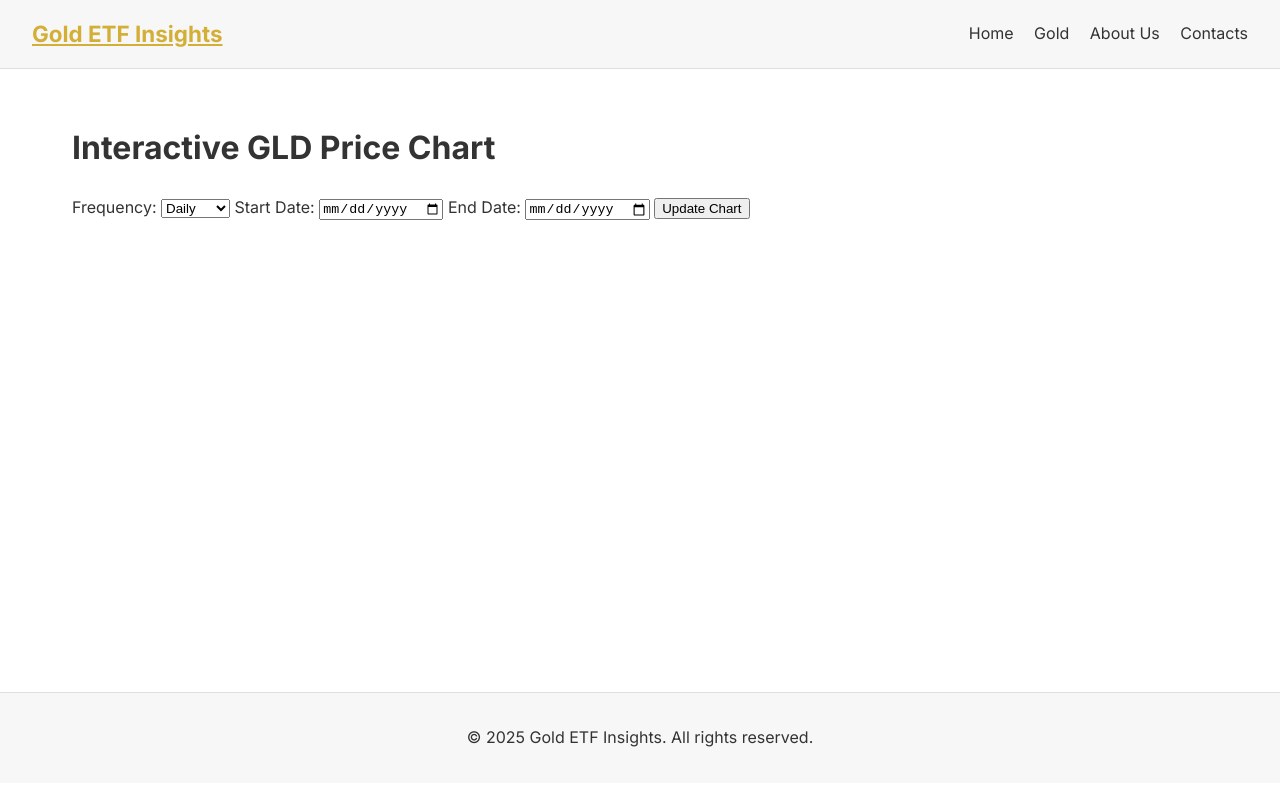
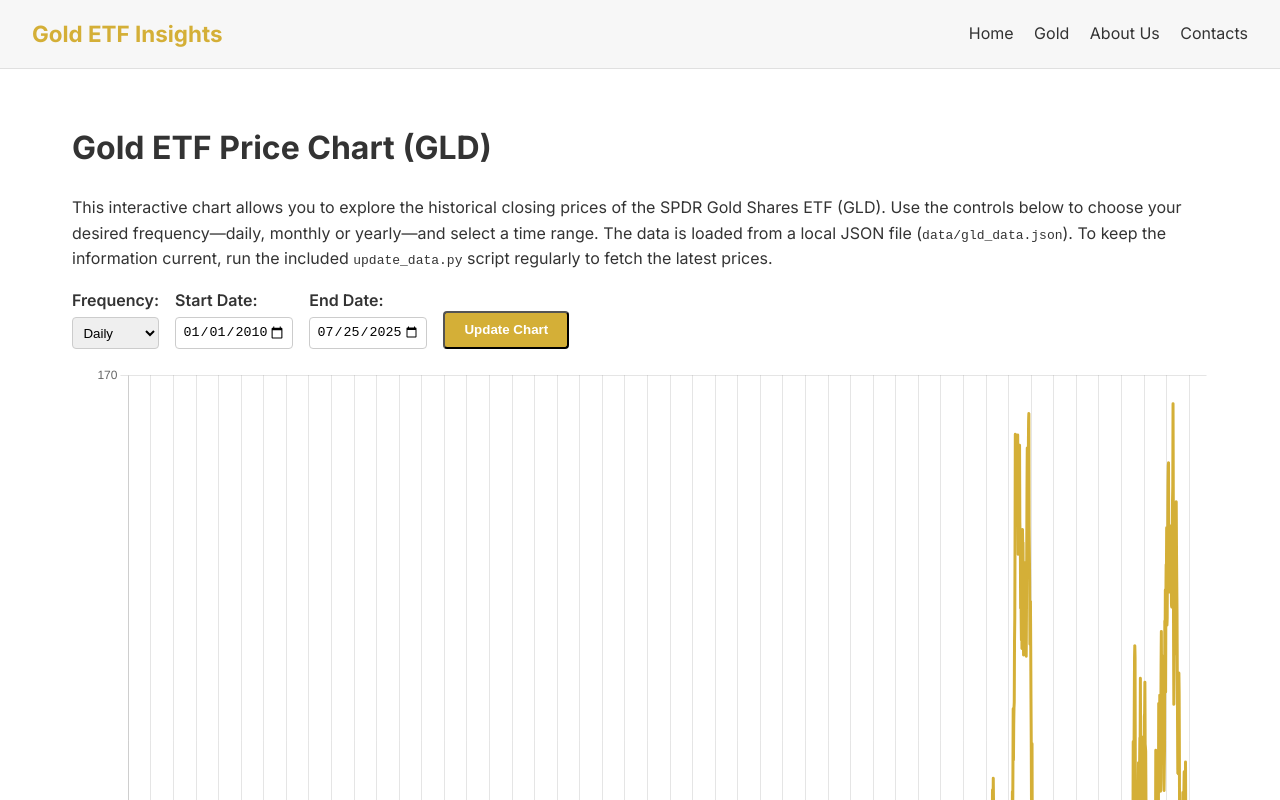
Before and after one commit to fortul/Test, a plain HTML site: page gold.html in a window 1280 px wide. Shown: the top 800 px of the page. Drawn offline with nearby package versions, Linux system fonts and the light colour scheme.

Commit message:
Add files via upload

```diff
--- a/gold.html
+++ b/gold.html
@@ -1,15 +1,17 @@
 <!DOCTYPE html>
 <html lang="en">
 <head>
-  <meta charset="UTF-8" />
-  <meta name="viewport" content="width=device-width, initial-scale=1.0"/>
+  <meta charset="UTF-8">
+  <meta name="viewport" content="width=device-width, initial-scale=1.0">
   <title>Gold ETF Insights – Gold Chart</title>
-  <link rel="stylesheet" href="style.css" />
-  <link href="https://fonts.googleapis.com/css2?family=Inter:wght@400;600;700&display=swap" rel="stylesheet"/>
+  <link rel="stylesheet" href="style.css">
+  <link href="https://fonts.googleapis.com/css2?family=Inter:wght@400;600;700&display=swap" rel="stylesheet">
+  <!-- Chart.js CDN for interactive charts -->
+  <script src="https://cdn.jsdelivr.net/npm/chart.js@4.4.1/dist/chart.umd.min.js"></script>
 </head>
 <body>
   <header>
-    <a href="index.html" class="logo">Gold ETF Insights</a>
+    <div class="logo">Gold ETF Insights</div>
     <nav>
       <a href="index.html">Home</a>
       <a href="gold.html">Gold</a>
@@ -19,36 +21,32 @@
   </header>
 
   <main class="container">
-    <h1>Interactive GLD Price Chart</h1>
-    <div class="controls">
+    <h1>Gold ETF Price Chart (GLD)</h1>
+    <p>This interactive chart allows you to explore the historical closing prices of the SPDR&nbsp;Gold&nbsp;Shares ETF (GLD). Use the controls below to choose your desired frequency—daily, monthly or yearly—and select a time range. The data is loaded from a local JSON file (<code>data/gld_data.json</code>). To keep the information current, run the included <code>update_data.py</code> script regularly to fetch the latest prices.</p>
+    <div class="chart-controls">
+      <div class="control-group">
         <label for="freq">Frequency:</label>
         <select id="freq">
           <option value="daily">Daily</option>
           <option value="monthly">Monthly</option>
           <option value="yearly">Yearly</option>
         </select>
-
+      </div>
+      <div class="control-group">
         <label for="start-date">Start Date:</label>
-      <input type="date" id="start-date"/>
-
+        <input type="date" id="start-date">
+      </div>
+      <div class="control-group">
         <label for="end-date">End Date:</label>
-      <input type="date" id="end-date"/>
-
-      <button id="update">Update Chart</button>
+        <input type="date" id="end-date">
       </div>
-
-    <div class="chart-container">
-      <canvas id="goldChart"></canvas>
+      <button class="btn" id="updateChart">Update Chart</button>
     </div>
+    <canvas id="goldChart" width="800" height="400"></canvas>
   </main>
-
   <footer>
     <p>&copy; 2025 Gold ETF Insights. All rights reserved.</p>
   </footer>
-
-  <!-- Chart.js CDN -->
-  <script src="https://cdn.jsdelivr.net/npm/chart.js"></script>
-  <!-- Custom chart logic -->
   <script src="js/goldChart.js"></script>
 </body>
 </html>
```
Lines whose indentation alone changed are shown as unchanged.
